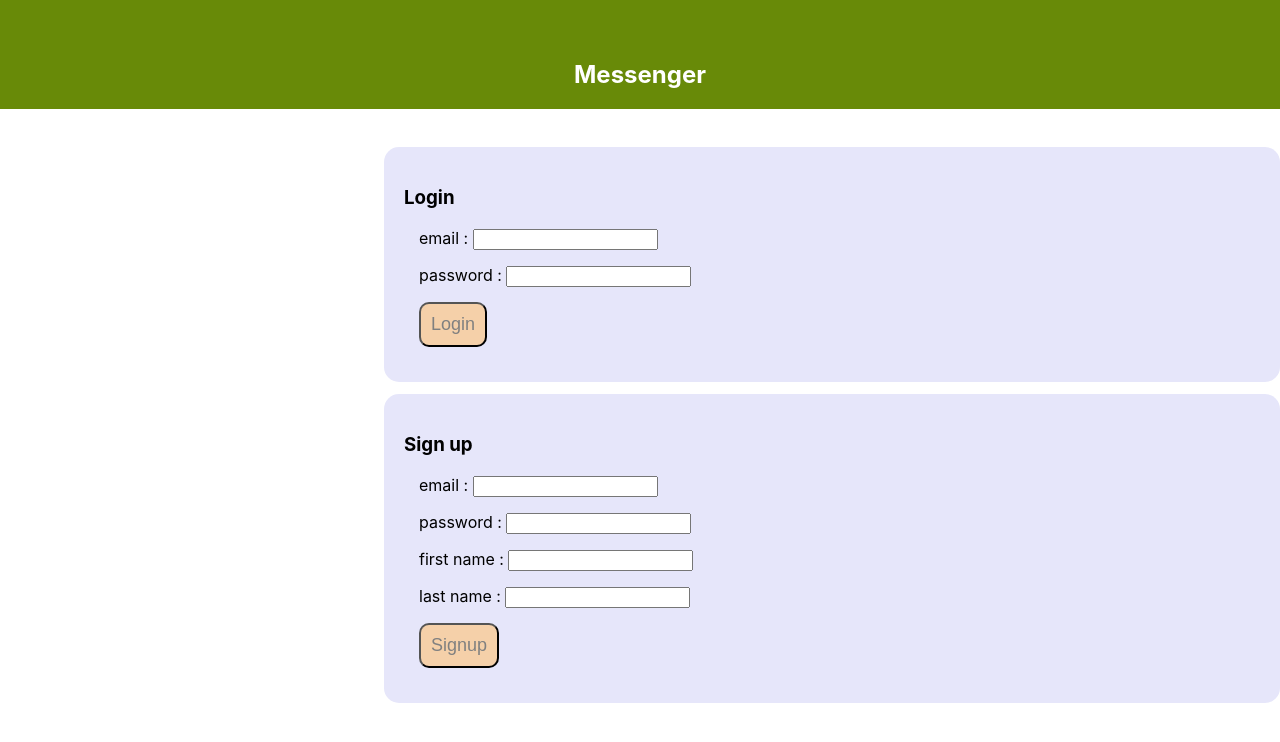
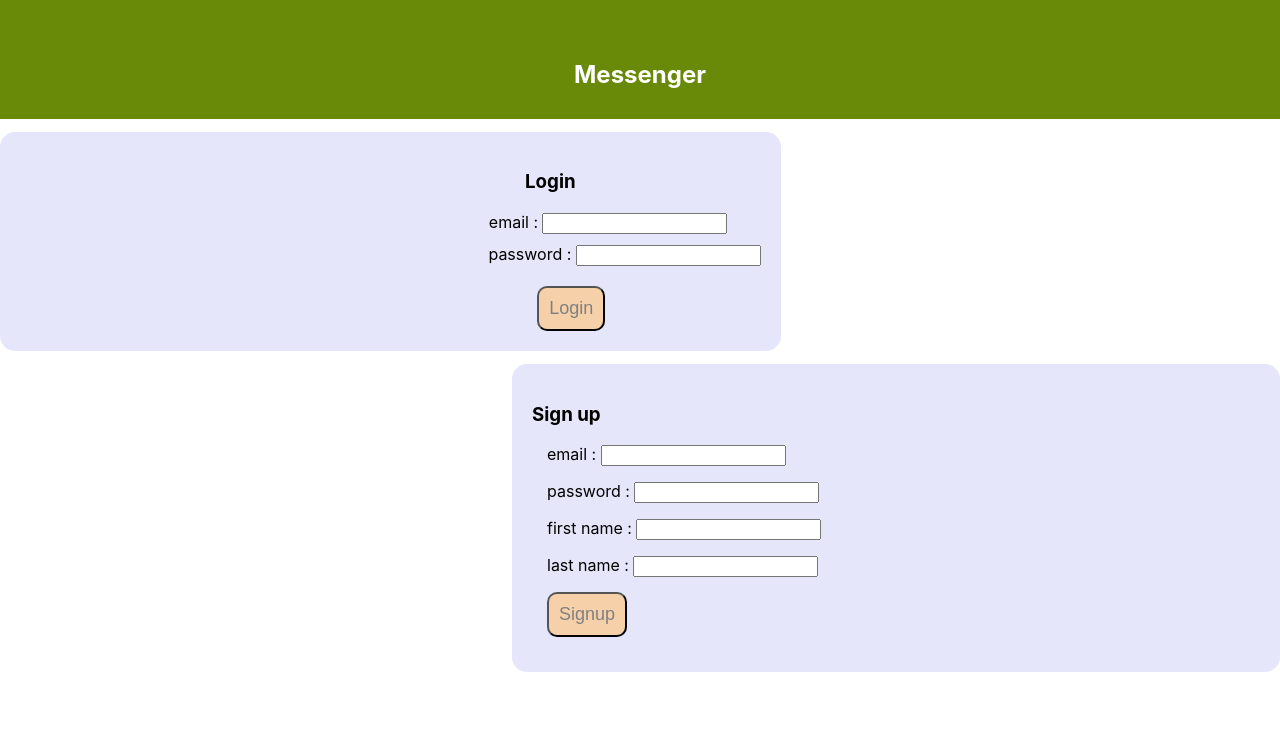
Before and after one commit to arkadeepde142/it-assignment-chat-application, a React (Create React App) app in the folder frontend/: page / in a window 1280 px wide. Shown: the top 742 px of the page. Built offline with nearby package versions, Linux system fonts and the light colour scheme.

Commit message:
minor changes

```diff
--- a/frontend/src/components/Login.jsx
+++ b/frontend/src/components/Login.jsx
@@ -6,7 +6,7 @@ function Login() {
   const setAuth = useAuth()[1];
   return (
     <>
-      <main style={{height:"100%"}}>
+      <main style={{height:"100%", display:'flex', flexDirection:'column'}}>
         <div
           style={{
             flex: 1,
@@ -15,7 +15,8 @@ function Login() {
             backgroundColor: "#688A08",
             alignContent: "center",
             justifyContent: "center",
-            paddingTop:40
+            paddingTop:40,
+            paddingBottom:10
           }}
 
         >
@@ -23,20 +24,19 @@ function Login() {
             Messenger
           </h2>
         </div>
-        <div style={{marginLeft:'30%', marginTop:'3%' , backgroundColor:'lavender', borderRadius:15, padding:20}}>
-          <div>
-            {" "}
+        <div style={{display:'flex', flexDirection:'column', marginTop:'1%', backgroundColor:'lavender', borderRadius:15, padding:20, alignItems:'flex-end', marginRight:'39%'}}>
+          <div style={{ marginRight: '25%' }}>
             <h3>Login</h3>
           </div>
-          <div style={{ margin: 15 }}>
+          <div style={{ marginRight: '4.5%' }}>
             <label htmlFor="email">email : </label>
             <input type="text" id="email"></input>
           </div>
-          <div style={{ margin: 15 }}>
+          <div style={{ marginTop: 10 }}>
             <label htmlFor="password">password : </label>
             <input type="text" id="password"></input>
           </div>
-          <div style={{ margin: 15 }}>
+          <div style={{ marginTop: 20, marginRight: '21%' }}>
             <button
             style={{textAlign:'center', color:'grey', backgroundColor:'#F5D0A9', fontSize:18, padding:10, borderRadius:10}}
               onClick={async () => {
@@ -75,7 +75,7 @@ function Login() {
           </div>
         </div>
 
-        <div style={{marginLeft:'30%', marginTop:'1%' ,backgroundColor:'lavender', borderRadius:15, padding:20}}>
+        <div style={{marginLeft:'40%', marginTop:'1%' ,backgroundColor:'lavender', borderRadius:15, padding:20}}>
           <div>
             <h3>Sign up</h3>
           </div>
--- a/frontend/src/components/Messages.jsx
+++ b/frontend/src/components/Messages.jsx
@@ -20,10 +20,10 @@ export default function Messages() {
       setMessageStore((messageStore) => [...messageStore, message]);
       console.log(message);
     };
-    socket.on("message", messageListener);
+    socket.on(`message_${room._id}`, messageListener);
 
     return () => {
-      socket.off("message", messageListener);
+      socket.off(`message_${room._id}`, messageListener);
     };
   }, [socket]);
 
@@ -175,6 +175,7 @@ export default function Messages() {
                 setMessageStore((messageStore) => [...messageStore, message]);
               }
             );
+            messageWindow.value=""
           }}
         >
           Send
```
Also changed, not shown: 1 other file (tests, documents, lock files or other folders).
